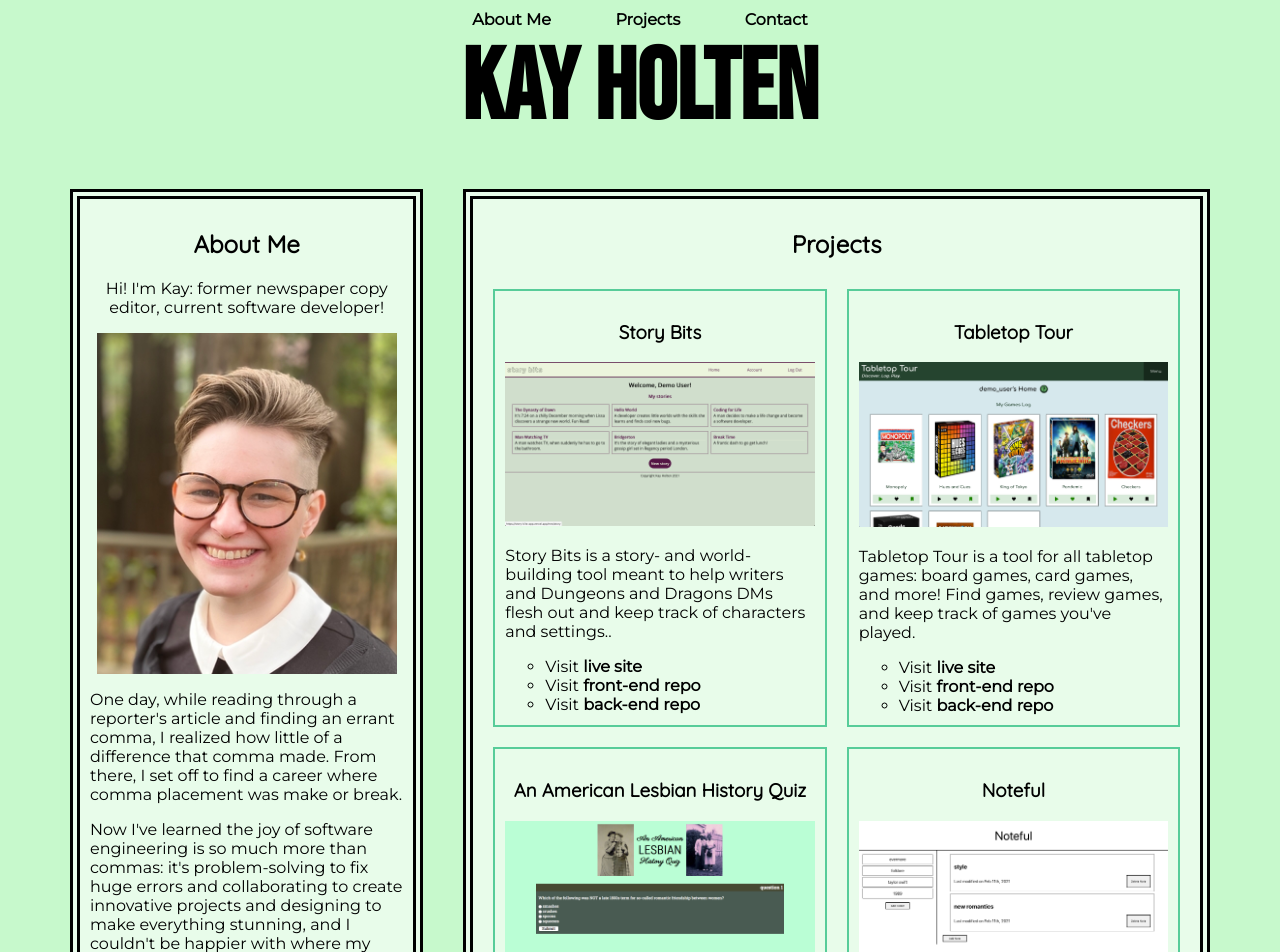
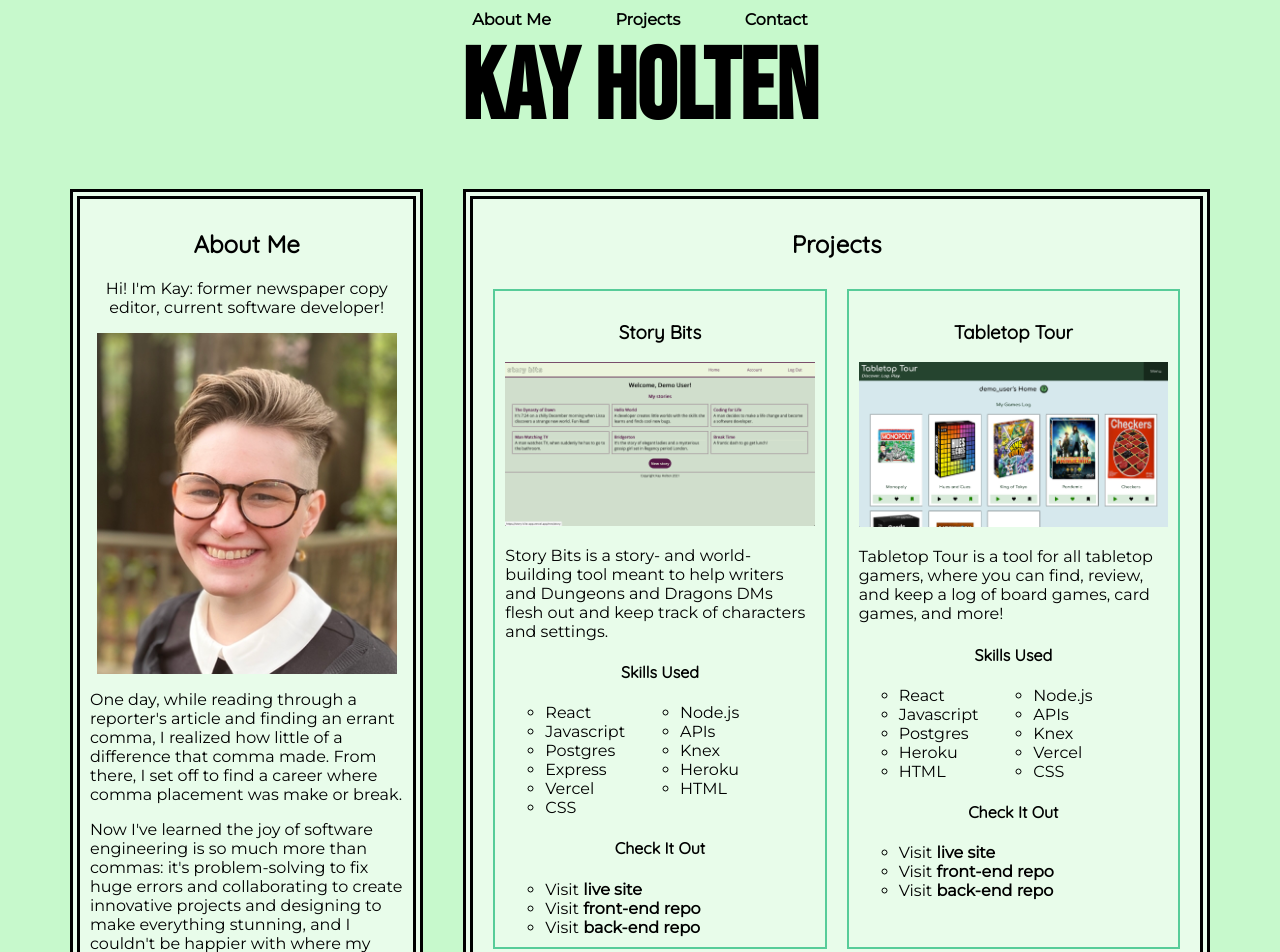
Before and after one commit to kayleidoscope/kay-holten-final-portfolio, a React (Create React App) app: page / in a window 1280 px wide. Shown: the top 952 px of the page. Built offline with nearby package versions, Linux system fonts and the light colour scheme.

Commit message:
adds skills used and expands descriptions

```diff
--- a/src/ProjectItem/ProjectItem.css
+++ b/src/ProjectItem/ProjectItem.css
@@ -11,3 +11,29 @@
 .project-item .links {
     margin-left: 40px;
 }
+
+.project-item .skills {
+    display: grid;
+    grid-template-columns: 1fr 1fr;
+}
+
+@media all and (min-width: 1000px) {
+    .project-item .skills {
+        display: grid;
+        grid-template-columns: 1fr;
+    }
+}
+
+@media all and (min-width: 1200px) {
+    .project-item .skills {
+        display: grid;
+        grid-template-columns: 1fr 1fr;
+    }
+}
+
+@media all and (min-width: 1500px) {
+    .project-item .skills {
+        display: grid;
+        grid-template-columns: 1fr 1fr 1fr;
+    }
+}
--- a/src/ProjectItem/ProjectItem.js
+++ b/src/ProjectItem/ProjectItem.js
@@ -2,11 +2,20 @@ import React from 'react';
 import './ProjectItem.css'
 
 function ProjectItem(props) {
+  const skillsLis = props.skillsTech.map(item => {
+    return <li>{item}</li>
+  })
+
   return (
     <article className='project-item'>
       <h3>{props.title}</h3>
       <img src={props.image} alt={`Screenshot from ${props.title}`}/>
       <p>{props.description}</p>
+      <h4>Skills Used</h4>
+        <ul className="links skills">
+          {skillsLis}
+        </ul>
+      <h4>Check It Out</h4>
       <ul className="links">
         <li>Visit <a href={props.liveSite}>live site</a></li>
         <li>Visit <a href={props.frontEnd}>front-end repo</a></li>
--- a/src/ProjectsData.js
+++ b/src/ProjectsData.js
@@ -2,14 +2,15 @@ const projectData = [
     {
         "id": 1,
         "title": "Story Bits",
-        "description": "Story Bits is a story- and world-building tool meant to help writers and Dungeons and Dragons DMs flesh out and keep track of characters and settings..",
+        "description": "Story Bits is a story- and world-building tool meant to help writers and Dungeons and Dragons DMs flesh out and keep track of characters and settings.",
         "skillsTech": [
             "React",
             "Node.js",
             "Javascript",
-            "a RESTful API",
-            "PostgreSQL",
+            "APIs",
+            "Postgres",
             "Knex",
+            "Express",
             "Heroku",
             "Vercel",
             "HTML",
@@ -23,13 +24,13 @@ const projectData = [
     {
         "id": 2,
         "title": "Tabletop Tour",
-        "description": "Tabletop Tour is a tool for all tabletop games: board games, card games, and more! Find games, review games, and keep track of games you've played.",
+        "description": "Tabletop Tour is a tool for all tabletop gamers, where you can find, review, and keep a log of board games, card games, and more!",
         "skillsTech": [
             "React",
             "Node.js",
             "Javascript",
-            "a RESTful API",
-            "PostgreSQL",
+            "APIs",
+            "Postgres",
             "Knex",
             "Heroku",
             "Vercel",
@@ -44,11 +45,11 @@ const projectData = [
     {
         "id": 3,
         "title": "An American Lesbian History Quiz",
-        "description": "Test your knowledge of queer lady history from the 1900s. Inspired by the book 'Odd Girls and Twilight Lovers' by Lillian Faderman.",
+        "description": "This quiz is for anyone interested in queer history. Test your knowledge of 20th-century lesbian culture! Inspired by the book 'Odd Girls and Twilight Lovers' by Lillian Faderman.",
         "skillsTech": [
             "jQuery",
             "Javascript",
-            "GitHub Pages",
+            "GitHub",
             "HTML",
             "CSS"
         ],
@@ -60,13 +61,13 @@ const projectData = [
     {
         "id": 4,
         "title": "Noteful",
-        "description": "A minimialist note app to keep track of whatever you need to keep track of.",
+        "description": "This minimialist note app helps you take notes and make lists to keep you organized.",
         "skillsTech": [
             "React",
             "Node.js",
             "Javascript",
-            "a RESTful API",
-            "PostgreSQL",
+            "APIs",
+            "Postgres",
             "Knex",
             "Heroku",
             "Vercel",
@@ -85,8 +86,7 @@ const projectData = [
         "skillsTech": [
             "jQuery",
             "Javascript",
-            "a RESTful API",
-            "GitHub Pages",
+            "APIs",
             "HTML",
             "CSS"
         ],
```
